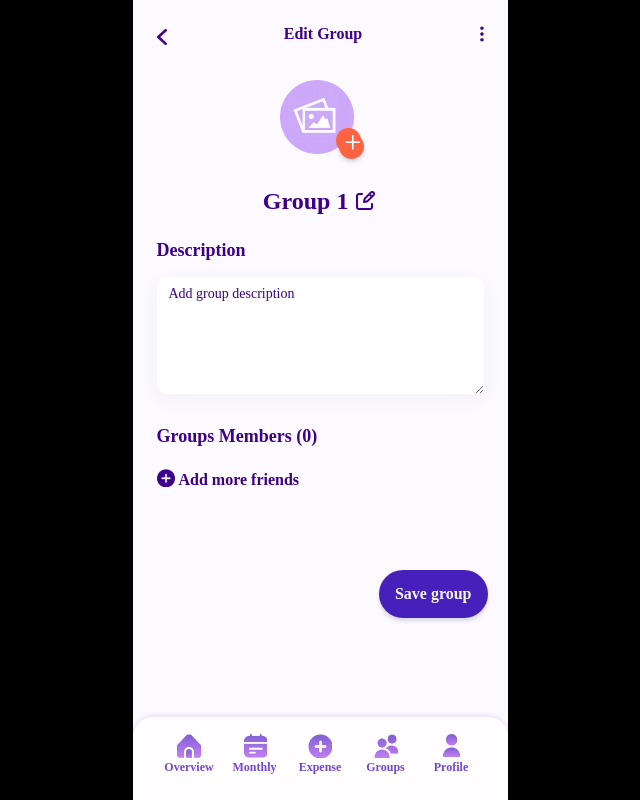
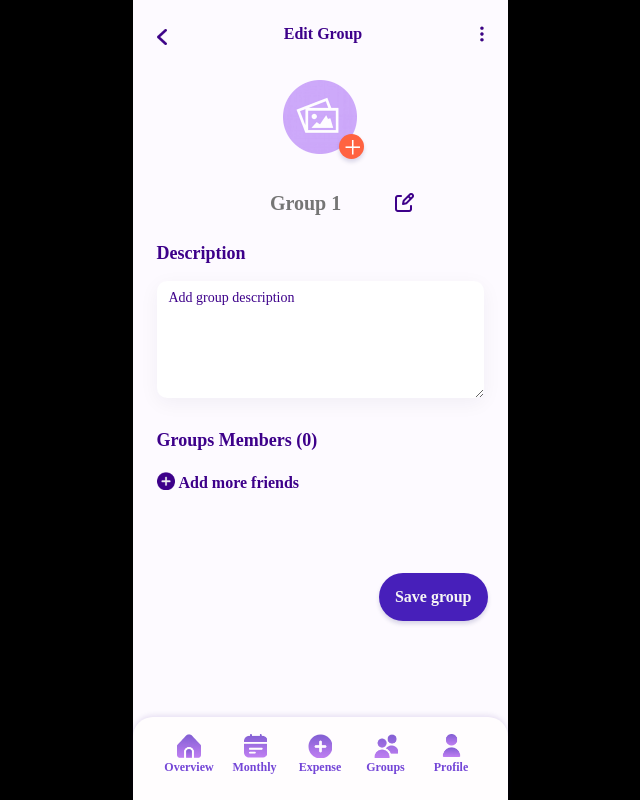
Before and after one commit to ParkerNix/idm263-pcn23, a React (Create React App) app in the folder payback/: page /pages/createGroup in a window 1280 px wide. Shown: the whole page, without its empty margins (320-960 px from the left). Built offline with nearby package versions, Linux system fonts and the light colour scheme; no server answers; a web font is replaced by a local one.

Commit message:
Fixing modals

```diff
--- a/payback/src/components/addPhoto/index.jsx
+++ b/payback/src/components/addPhoto/index.jsx
@@ -14,7 +14,7 @@ export const AddPhoto = () => {
             </div> */}
 
 
-                <div class="modal-body">
+            <div class="modal-body" id="addPhotoBody">
                 <div class="row">
                     <div className="col mt-4 mb-2 mx-3 d-flex flex-column justify-content-center align-items-center" id="addPhotoModal">
                         <button id="gallery"><h1 className="h6 bold">Choose from gallery</h1></button>
--- a/payback/src/index.css
+++ b/payback/src/index.css
@@ -430,7 +430,7 @@ button#addPhoto {
 
 button#addPhoto p {
   color: white;
-  margin-top: -1.2rem;
+  margin-top: -.9rem;
   font-size: 31px;
   text-align: center;
 }
@@ -442,6 +442,20 @@ button#addPhoto p {
   width: 100%;
   left: 0;
   bottom: 0;
+  background-color: white;
+  border-top-left-radius: 5px;
+  border-top-right-radius:5px;
+  transition: all .3s ease-out;
+}
+
+#addPhotoBody {
+  position: relative;
+  flex: 1 1 auto;
+  padding: var(--bs-modal-padding);
+  padding-bottom: 50px;
+  width: 375px;
+  margin-left: 70px;
+  top: 500px;
   background-color: white;
   border-top-left-radius: 5px;
   border-top-right-radius:5px;
@@ -472,6 +486,16 @@ button#addPhoto p {
 
 .description {
   padding: 0 12px;
+}
+
+.groupNameEdit {
+  font-size: 20px;
+  font-weight: 700;
+  background-color: transparent;
+  border: none;
+  max-width: 164px;
+  text-align: center;
+  color: var(--text-dark-purple);
 }
 
 .form-control {
@@ -1178,9 +1202,15 @@ margin-top: 5.2px;
 
 /*costBreakdown*/
 
+.longCB {
+  padding: 16px 24px 92px;
+}
+
 #confirmation {
   border-radius: 10px;
   margin-top: 100px;
+  width: 375px;
+  margin-left: 70px;
 }
 
 
@@ -1312,7 +1342,7 @@ img.confirmationIcon {
   margin-top: 2px;
   font-size: var(--medium-copy);
   border-radius: 30px;
-  color: var(--text-dark-purple);
+  color: var(--text-dark-purple) !important;
   box-shadow: 0 3px 4px 0 rgba(0, 0, 0, 0.15);
   border: solid 1.5px var(--text-dark-purple);
   background-color: #fff;
--- a/payback/src/pages/costBreakdown/index.jsx
+++ b/payback/src/pages/costBreakdown/index.jsx
@@ -170,7 +170,7 @@ export const CostBreakdown = () => {
                     </div>
                 </div>
                 <div className="row pageTab pb-5">
-                    <div className="col pt-3 px-4">
+                    <div className="col longCB">
                         <div>
                             <div className='expenseSection mt-2 mb-4'>
                                 <div className='d-flex justify-content-between align-items-center mb-3'>
--- a/payback/src/pages/createGroup/index.jsx
+++ b/payback/src/pages/createGroup/index.jsx
@@ -6,6 +6,7 @@ import molynaSmiley from '../../components/Assets/molyna_smiley.png'
 import parkerSmiley from '../../components/Assets/parker_smiley.png'
 import heartEmpty from '../../components/Assets/heartEmpty.png'
 import editIcon from '../../components/Assets/editIcon.png'
+import photoPlaceholder from '../../components/Assets/photoPlaceholder.png'
 import navOverviewDefault from '../../components/Assets/nav_overview_default.png'
 import navMonthlyDefault from '../../components/Assets/nav_monthly_default.png'
 import navExpenseDefault from '../../components/Assets/nav_expense_default.png'
@@ -19,6 +20,8 @@ import { motion } from "framer-motion"
 
 
 export const CreateGroup = () => {
+
+    let photoPath = photoPlaceholder
 
     // Use this hook to programmatically navigate to another page
     const navigate = useNavigate();
@@ -106,7 +109,7 @@ export const CreateGroup = () => {
                 <div className="row">
                     <div className="col">
                         <div className="createGroup">
-                            <img src={groupImg} alt="groupImg" className='emptyGroupImg mt-4 align-self-center'/>
+                            <img src={photoPath} alt="photoPlaceholder" className='newGroupImg mt-4 align-self-center'/>
                             <button id="addPhoto"  data-bs-toggle="modal" data-bs-target="#myModal"><p>+</p></button>
 
                             {/* ADD PHOTO MODAL */}
@@ -118,7 +121,7 @@ export const CreateGroup = () => {
                             </div>
 
                             <div className="groupName d-flex flex-row justify-content-center align-items-center mt-3">
-                                <h2 className ='h3 bold'>Group 1</h2>
+                                <input type="text" className ='groupNameEdit' placeholder='Group 1' maxLength="13"></input>
                                 <img src={editIcon} alt="editIcon" className='editIcon' />
                             </div>
                         </div>
--- a/payback/src/pages/editgroup/index.jsx
+++ b/payback/src/pages/editgroup/index.jsx
@@ -18,6 +18,7 @@ import newGroupIcon from '../../components/Assets/newGroupIcon.png'
 import addFriend from '../../components/Assets/addFriend.png'
 import deletePlaceholder from '../../components/Assets/delete_placeholder.png'
 import addPlaceholder from '../../components/Assets/addFriendsPlaceholder.png'
+import { AddPhoto } from '../../components/addPhoto'
 import { Link, useNavigate } from 'react-router-dom';
 import { motion } from "framer-motion"
 
@@ -53,7 +54,16 @@ export const EditGroup = () => {
             <div className="row pb-5">
                 <div className="col pb-5">
                     <div className="createGroup">
-                        <img src={newGroupIcon} alt="groupImg" className='newGroupImg mt-4 align-self-center'/>
+                    <img src={newGroupIcon} alt="photoPlaceholder" className='newGroupImg mt-4 align-self-center'/>
+                            <button id="addPhoto"  data-bs-toggle="modal" data-bs-target="#myModal"><p>+</p></button>
+
+                            {/* ADD PHOTO MODAL */}
+
+                            <div className="modal" id="myModal">
+                                <div class="modal-dialog">
+                                    <AddPhoto/>
+                                </div>
+                            </div>
                         <div className="groupName d-flex flex-row align-items-center mt-3">
                             <h2 id="groupH2" className = 'h3 bold'>Payback Gang</h2>
                             <img src={editIcon} alt="editIcon" className='editIcon' />
--- a/payback/src/pages/groups/index.jsx
+++ b/payback/src/pages/groups/index.jsx
@@ -33,7 +33,7 @@ export const Groups = () => {
                 <div className="mx-4 pt-4 mb-5 d-flex justify-content-between">
                     <span></span>
                     <h1 className="h6 bold" id="profile">Groups</h1>
-                    <img src={optionsIcon} alt="back" className="topNavOptions" />
+                    <img src={optionsIconWhite} alt="back" className="topNavOptions" />
                 </div>
                 <div className='mx-4 mb-4 d-flex justify-content-between'>
                     <h2 className="h4 bold" id="recentFriends">Recent Friends</h2>
--- a/payback/src/pages/profile/index.jsx
+++ b/payback/src/pages/profile/index.jsx
@@ -39,7 +39,7 @@ export const Profile = () => {
                         <img src={backArrowWhite} alt="back" className="topNavBack" />
                     </a>
                     <h1 className="h6 bold" id="profile">Profile</h1>
-                    <img src={optionsIconWhite} alt="back" className="topNavOptionsWhite" />
+                    <img src={optionsIcon} alt="back" className="topNavOptionsWhite" />
                  </div>
                 <div className='d-flex flex-column align-items-center'>
                     <div className='profilePic d-flex flex-row justify-content-center'>
```
Lines whose indentation alone changed are shown as unchanged.
